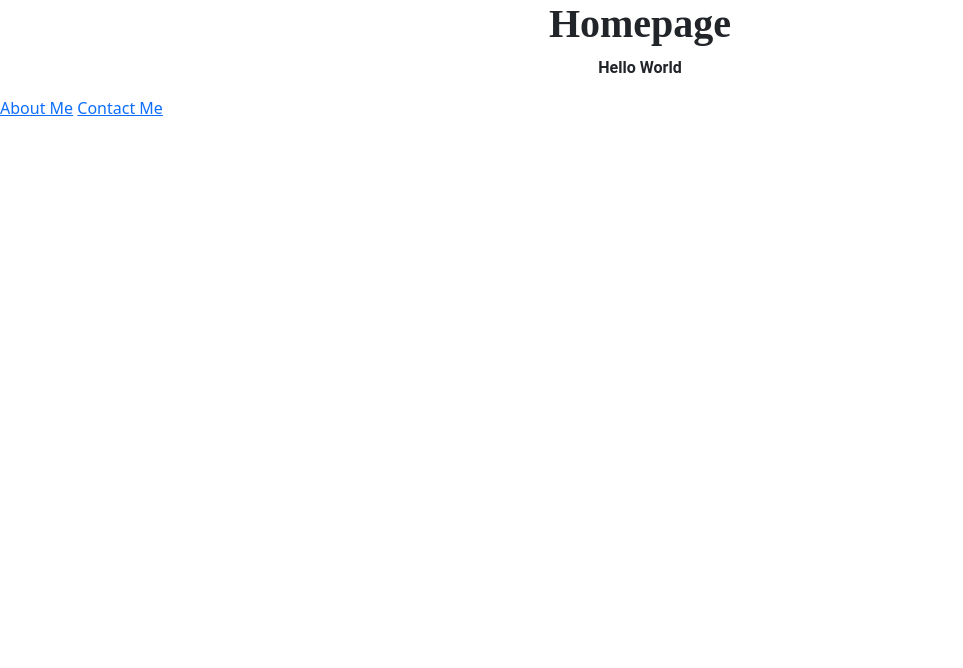
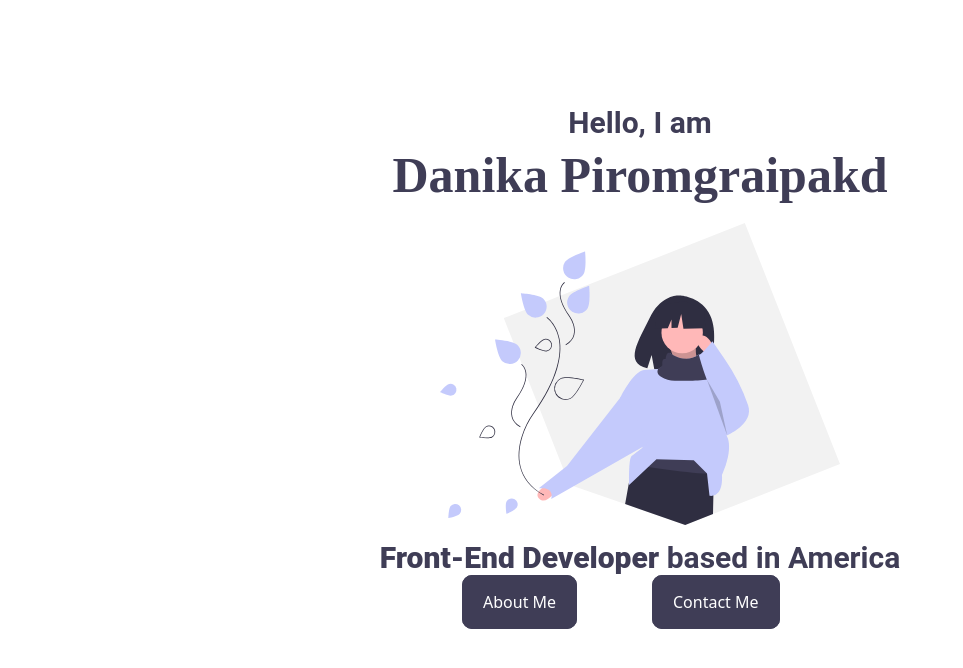
Before and after one commit to D4NIKA/portfolio-project, a plain HTML site: page index.html in a window 1280 px wide. Shown: the whole page, without its empty margins (0-963 px from the left). Drawn offline with nearby package versions, Linux system fonts and the light colour scheme.

Commit message:
created homepage

```diff
--- a/css/styles.css
+++ b/css/styles.css
@@ -1,11 +1,77 @@
-h1 {
-  font-family: "PLayfair Display", serif;
-  font-weight: bold;
+:root {
+  --heading-font-family: "Playfair Display", serif;
+  --default-font-family: "Roboto", sans-serif;
+  --primary-color: #c4cafc;
+  --secondary-color: #3f3d56;
+}
+
+.intro-name {
+  padding-top: 100px;
+  padding-bottom: 10px;
   text-align: center;
 }
 
+h1 {
+  font-family: var(--heading-font-family);
+  font-weight: bold;
+  font-size: 50px;
+  color: var(--secondary-color);
+}
+
 p {
+  font-family: var(--default-font-family);
+  font-weight: bold;
+  font-size: 30px;
+  margin: 0 auto;
+  color: var(--secondary-color);
+}
+
+.homepage-img {
+  display: block;
+  margin: 0 auto;
+  align-items: center;
+  max-width: 400px;
+}
+
+.intro-description {
+  padding: 10px;
   text-align: center;
-  font-family: "Roboto", sans-serif;
-  font-weight: bold;
 }
+
+.about-link {
+  padding: 15px 20px;
+  border-radius: 10px;
+  border: 1px solid var(--secondary-color);
+  background-color: var(--secondary-color);
+  color: white;
+  text-decoration: none;
+}
+
+.about-link:hover {
+  transition: all 500ms ease-in-out;
+  padding: 15px 20px;
+  border-radius: 10px;
+  border: 1px solid var(--secondary-color);
+  background-color: white;
+  color: var(--secondary-color);
+  text-decoration: none;
+}
+
+.contact-link {
+  padding: 15px 20px;
+  border-radius: 10px;
+  border: 1px solid var(--secondary-color);
+  background-color: var(--secondary-color);
+  color: white;
+  text-decoration: none;
+}
+
+.contact-link:hover {
+  transition: all 500ms ease-in-out;
+  padding: 15px 20px;
+  border-radius: 10px;
+  border: 1px solid var(--secondary-color);
+  background-color: white;
+  color: var(--secondary-color);
+  text-decoration: none;
+}
--- a/index.html
+++ b/index.html
@@ -15,13 +15,35 @@
       integrity="sha384-ka7Sk0Gln4gmtz2MlQnikT1wXgYsOg+OMhuP+IlRH9sENBO0LRn5q+8nbTov4+1p"
       crossorigin="anonymous"
     ></script>
-    <link rel="stylesheet" href="/css/styles.css" />
+    <link rel="stylesheet" href="/portfolio-project/css/styles.css" />
     <title>Danika Piromgraipakd</title>
   </head>
   <body>
-    <h1>Homepage</h1>
-    <p>Hello World</p>
-    <a href="/about.html">About Me</a>
-    <a href="/contact.html">Contact Me</a>
+    <div class="intro-name">
+      <p>Hello, I am</p>
+      <h1>Danika Piromgraipakd</h1>
+    </div>
+    <img
+      src="/portfolio-project/images/heroimg.svg"
+      title="Hero Image"
+      class="homepage-img"
+    />
+    <div class="intro-description">
+      <p><strong>Front-End Developer</strong> based in America</p>
+    </div>
+    <div class="container">
+      <div class="row justify-content-center">
+        <div class="col-2">
+          <a href="/portfolio-project/about.html" class="about-link">
+            About Me
+          </a>
+        </div>
+        <div class="col-2">
+          <a href="/portfolio-project/contact.html" class="contact-link">
+            Contact Me
+          </a>
+        </div>
+      </div>
+    </div>
   </body>
 </html>
```
Also changed, not shown: about.html (+2 -2 lines), contact.html (+2 -2 lines), images/heroimg.svg (added).
